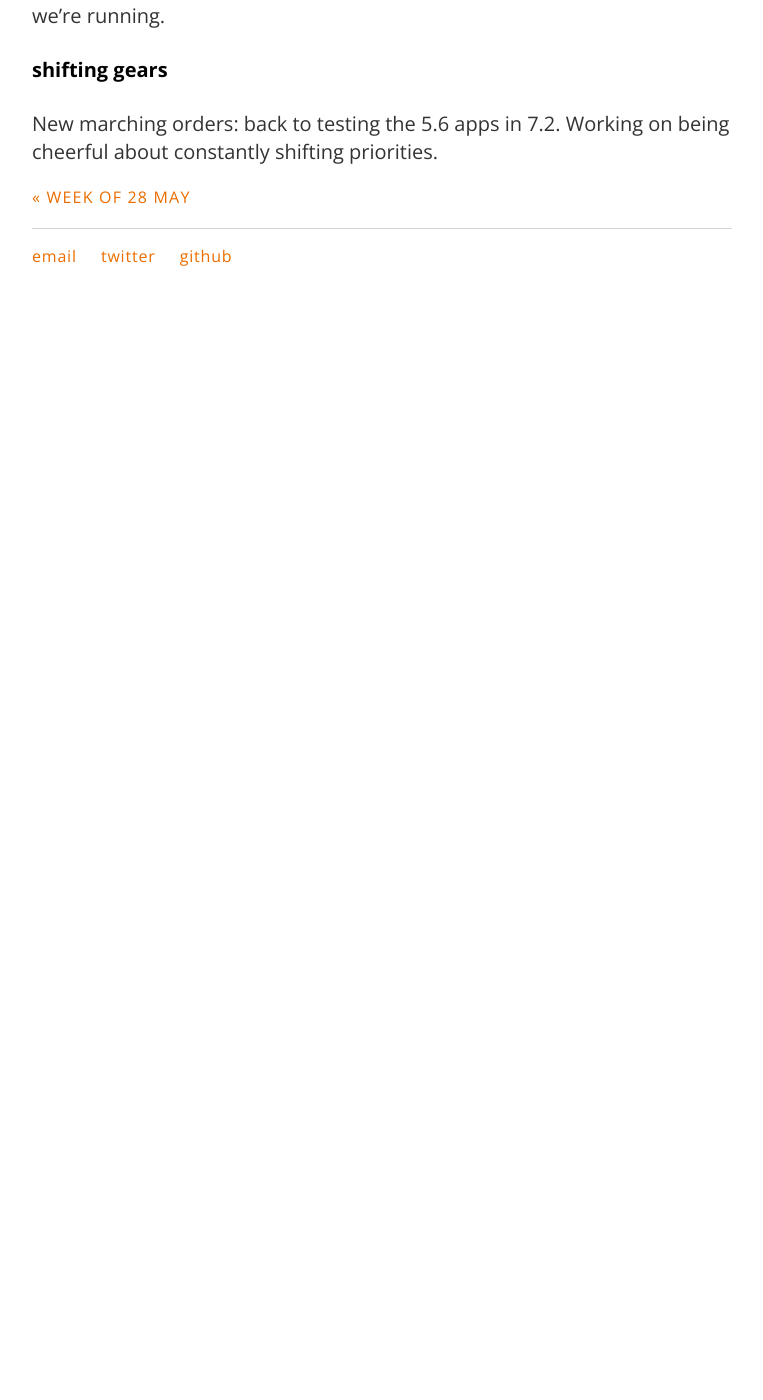
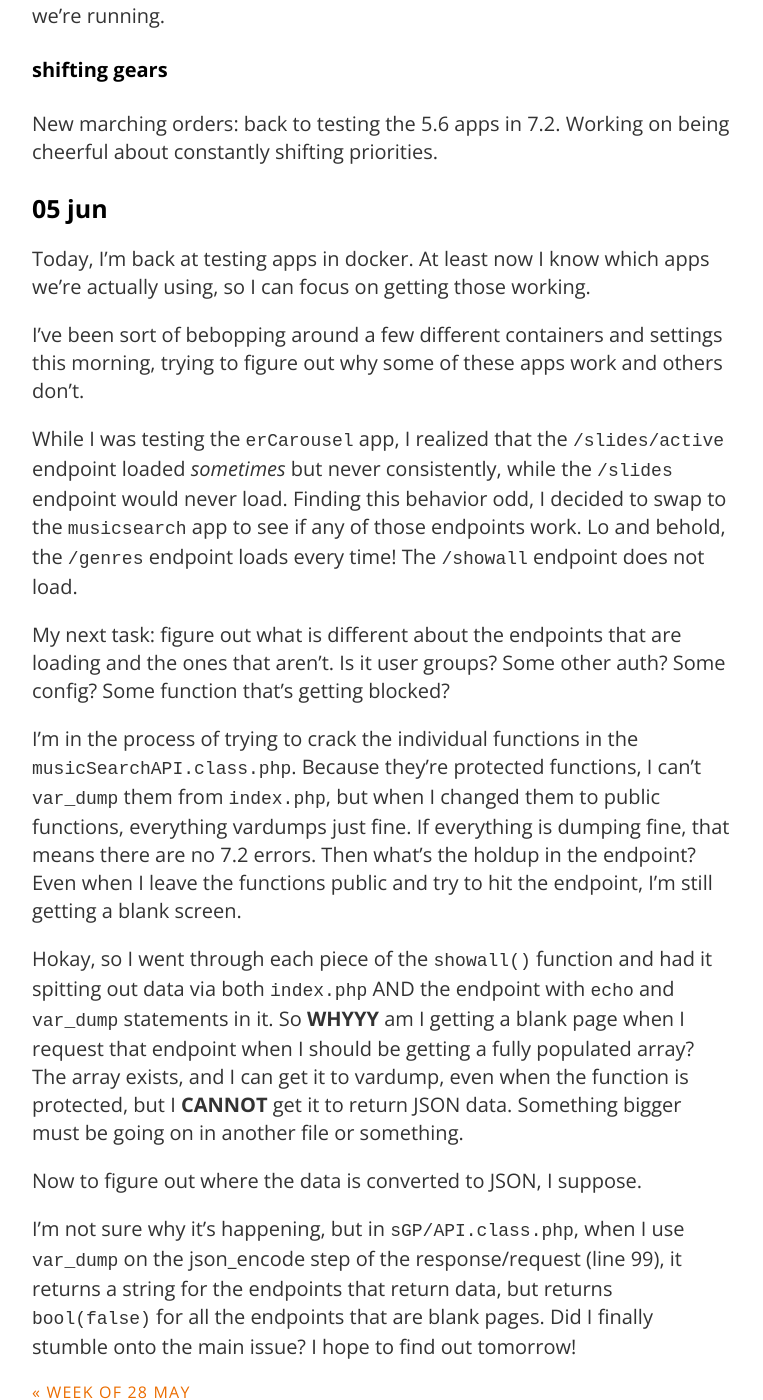
Before and after one commit to carylwyatt/carylwyatt.github.io, a Jekyll site: the page built from _posts/2019-06-03-week-of-03-jun.md, in a window 1280 px wide and 1400 px high, scrolled down 2217 px. Shown: the whole window, without its empty margins (258-1021 px from the left). Built offline with Jekyll 4.4.1, drawn with Linux system fonts in a browser that asks for light colours; before the commit the page ends 2524 px from its top, so only the background shows below that.

Commit message:
lots of debugging

```diff
--- a/_posts/2019-06-03-week-of-03-jun.md
+++ b/_posts/2019-06-03-week-of-03-jun.md
@@ -43,3 +43,21 @@ After some digging around in their "hidden" API, it looks like we'll be fine usi
 #### shifting gears
 
 New marching orders: back to testing the 5.6 apps in 7.2. Working on being cheerful about constantly shifting priorities.
+
+### 05 jun
+
+Today, I'm back at testing apps in docker. At least now I know which apps we're actually using, so I can focus on getting those working.
+
+I've been sort of bebopping around a few different containers and settings this morning, trying to figure out why some of these apps work and others don't.
+
+While I was testing the `erCarousel` app, I realized that the `/slides/active` endpoint loaded *sometimes* but never consistently, while the `/slides` endpoint would never load. Finding this behavior odd, I decided to swap to the `musicsearch` app to see if any of those endpoints work. Lo and behold, the `/genres` endpoint loads every time! The `/showall` endpoint does not load.
+
+My next task: figure out what is different about the endpoints that are loading and the ones that aren't. Is it user groups? Some other auth? Some config? Some function that's getting blocked?
+
+I'm in the process of trying to crack the individual functions in the `musicSearchAPI.class.php`. Because they're protected functions, I can't `var_dump` them from `index.php`, but when I changed them to public functions, everything vardumps just fine. If everything is dumping fine, that means there are no 7.2 errors. Then what's the holdup in the endpoint? Even when I leave the functions public and try to hit the endpoint, I'm still getting a blank screen.
+
+Hokay, so I went through each piece of the `showall()` function and had it spitting out data via both `index.php` AND the endpoint with `echo` and `var_dump` statements in it. So **WHYYY** am I getting a blank page when I request that endpoint when I should be getting a fully populated array? The array exists, and I can get it to vardump, even when the function is protected, but I **CANNOT** get it to return JSON data. Something bigger must be going on in another file or something.
+
+Now to figure out where the data is converted to JSON, I suppose.
+
+I'm not sure why it's happening, but in `sGP/API.class.php`, when I use `var_dump` on the json_encode step of the response/request (line 99), it returns a string for the endpoints that return data, but returns `bool(false)` for all the endpoints that are blank pages. Did I finally stumble onto the main issue? I hope to find out tomorrow!
```
